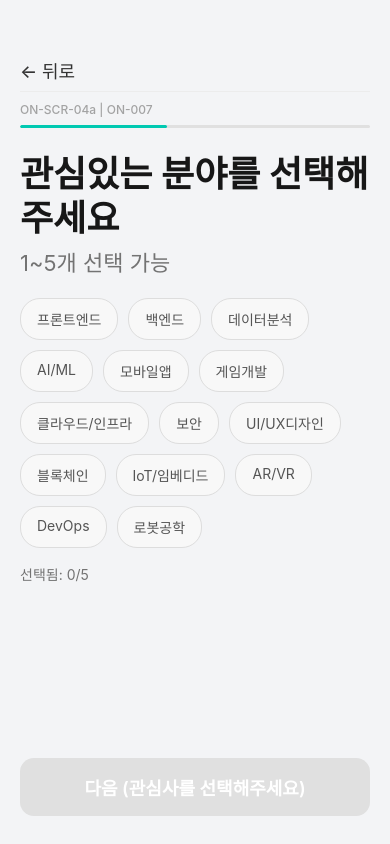
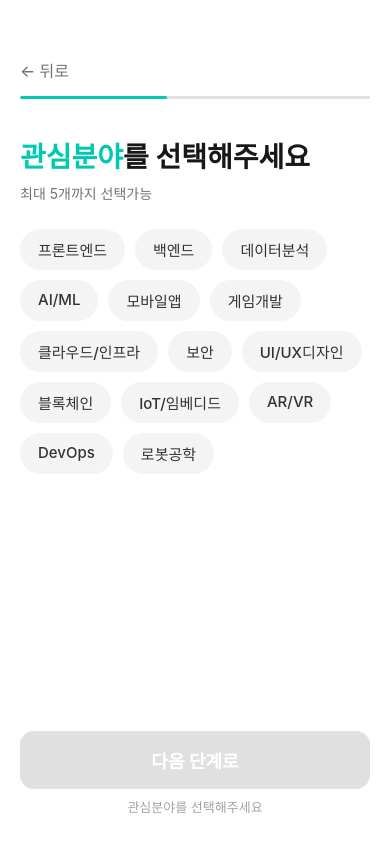
Before and after one commit to Tracktory/Frontend, a React Native app: screen /InterestSelect in a window 390 px wide. Built offline with nearby package versions, Linux system fonts and the light colour scheme; what react-native-worklets would draw is missing.

Commit message:
feat: 관심분야 선택 화면 스타일 적용

```diff
--- a/src/pages/onboarding/DevelopmentFieldSelectPage.tsx
+++ b/src/pages/onboarding/DevelopmentFieldSelectPage.tsx
@@ -5,6 +5,7 @@ import { StackScreenProps } from '@react-navigation/stack';
 import { Button } from '../../components/Button';
 import { ProgressBar } from '../../components/ProgressBar';
 import { OnboardingStackParamList } from '../../navigation/OnboardingNavigator';
+import { colors } from '../../styles/colors';
 import { useOnboardingStore } from '../../stores/onboardingStore';
 import { InterestChip } from './components/InterestChip';
 import { DEVELOPMENT_FIELD_OPTIONS } from './data/onboardingOptions';
@@ -15,35 +16,35 @@ export function DevelopmentFieldSelectPage({ navigation }: Props) {
   const selectedFields = useOnboardingStore((state) => state.developmentFields);
   const toggleField = useOnboardingStore((state) => state.toggleDevelopmentField);
   const maxReached = selectedFields.length >= 3;
+  const canProceed = selectedFields.length >= 1;
 
   const handleToggleField = (field: string) => {
     const alreadySelected = selectedFields.includes(field);
-    if (!alreadySelected && maxReached) {
-      console.log('[Onboarding] 흥미 개발분야는 최대 3개까지 선택할 수 있습니다.');
-      return;
-    }
+    if (!alreadySelected && maxReached) return;
     toggleField(field);
   };
 
   const handleNext = () => {
-    if (selectedFields.length < 1) return;
+    if (!canProceed) return;
     console.log('[Onboarding] 선택한 흥미 개발분야:', selectedFields);
     navigation.navigate('EmploymentPreference');
   };
 
   return (
     <View style={styles.screen}>
+      <View style={styles.headerRow}>
+        <Pressable onPress={() => navigation.goBack()} style={styles.backButton}>
+          <Text style={styles.backButtonText}>← 뒤로</Text>
+        </Pressable>
+      </View>
+
       <View style={styles.content}>
-        <View style={styles.headerRow}>
-          <Pressable onPress={() => navigation.goBack()} style={styles.backButton}>
-            <Text style={styles.backButtonText}>← 뒤로</Text>
-          </Pressable>
-        </View>
-
         <ProgressBar progress={0.56} />
 
-        <Text style={styles.title}>흥미있는 개발 분야를 선택해주세요</Text>
-        <Text style={styles.subtitle}>1~3개 선택</Text>
+        <Text style={styles.title}>
+          <Text style={styles.titleHighlight}>관심분야</Text>를 선택해주세요
+        </Text>
+        <Text style={styles.subtitle}>최대 3개까지 선택가능</Text>
 
         <View style={styles.chipGroup}>
           {DEVELOPMENT_FIELD_OPTIONS.map((field) => {
@@ -63,9 +64,10 @@ export function DevelopmentFieldSelectPage({ navigation }: Props) {
 
       <View style={styles.bottomArea}>
         <Button
-          title={selectedFields.length > 0 ? '다음' : '다음 (흥미 개발분야를 선택해주세요)'}
-          variant={selectedFields.length > 0 ? 'primary' : 'disabled'}
+          title="다음 단계로"
+          variant={canProceed ? 'primary' : 'disabled'}
           onPress={handleNext}
+          subtitle={canProceed ? undefined : '관심분야를 선택해주세요'}
         />
       </View>
     </View>
@@ -75,30 +77,52 @@ export function DevelopmentFieldSelectPage({ navigation }: Props) {
 const styles = StyleSheet.create({
   screen: {
     flex: 1,
-    backgroundColor: '#F3F4F6',
+    backgroundColor: colors.background,
     paddingHorizontal: 20,
     paddingTop: 48,
     paddingBottom: 28,
   },
-  content: { flex: 1 },
   headerRow: {
     minHeight: 44,
-    flexDirection: 'row',
-    alignItems: 'center',
-    borderBottomWidth: 1,
-    borderBottomColor: '#ECECEC',
-    marginBottom: 10,
+    justifyContent: 'center',
+    marginBottom: 4,
   },
-  backButton: { paddingVertical: 8, paddingRight: 12 },
-  backButtonText: { fontSize: 18, fontWeight: '500', color: '#333333' },
+  backButton: {
+    alignSelf: 'flex-start',
+    paddingVertical: 8,
+    paddingRight: 12,
+  },
+  backButtonText: {
+    fontSize: 16,
+    fontWeight: '500',
+    color: colors.textSecondary,
+  },
+  content: {
+    flex: 1,
+  },
   title: {
-    fontSize: 36,
-    lineHeight: 44,
+    fontSize: 28,
+    lineHeight: 36,
     fontWeight: '700',
-    color: '#171717',
+    color: colors.textPrimary,
+    marginTop: 16,
     marginBottom: 8,
   },
-  subtitle: { fontSize: 22, lineHeight: 30, color: '#737373', marginBottom: 20 },
-  chipGroup: { flexDirection: 'row', flexWrap: 'wrap', gap: 10, marginBottom: 16 },
-  bottomArea: { paddingTop: 12 },
+  titleHighlight: {
+    color: colors.primary,
+  },
+  subtitle: {
+    fontSize: 14,
+    lineHeight: 22,
+    color: colors.textSecondary,
+    marginBottom: 24,
+  },
+  chipGroup: {
+    flexDirection: 'row',
+    flexWrap: 'wrap',
+    gap: 10,
+  },
+  bottomArea: {
+    paddingTop: 12,
+  },
 });
--- a/src/pages/onboarding/InterestSelectPage.tsx
+++ b/src/pages/onboarding/InterestSelectPage.tsx
@@ -5,6 +5,7 @@ import { StackScreenProps } from '@react-navigation/stack';
 import { Button } from '../../components/Button';
 import { ProgressBar } from '../../components/ProgressBar';
 import { OnboardingStackParamList } from '../../navigation/OnboardingNavigator';
+import { colors } from '../../styles/colors';
 import { useOnboardingStore } from '../../stores/onboardingStore';
 import { InterestChip } from './components/InterestChip';
 import { INTEREST_OPTIONS } from './data/onboardingOptions';
@@ -16,40 +17,35 @@ export function InterestSelectPage({ navigation }: Props) {
   const toggleInterest = useOnboardingStore((state) => state.toggleInterest);
 
   const maxReached = selectedInterests.length >= 5;
+  const canProceed = selectedInterests.length >= 1;
 
   const handleToggleInterest = (interest: string) => {
     const alreadySelected = selectedInterests.includes(interest);
-
-    if (!alreadySelected && maxReached) {
-      console.log('[Onboarding] 관심사는 최대 5개까지 선택할 수 있습니다.');
-      return;
-    }
-
+    if (!alreadySelected && maxReached) return;
     toggleInterest(interest);
   };
 
   const handleNext = () => {
-    if (selectedInterests.length < 1) {
-      return;
-    }
+    if (!canProceed) return;
     console.log('[Onboarding] 선택한 관심사:', selectedInterests);
     navigation.navigate('DevelopmentFieldSelect');
   };
 
   return (
     <View style={styles.screen}>
+      <View style={styles.headerRow}>
+        <Pressable onPress={() => navigation.goBack()} style={styles.backButton}>
+          <Text style={styles.backButtonText}>← 뒤로</Text>
+        </Pressable>
+      </View>
+
       <View style={styles.content}>
-        <View style={styles.headerRow}>
-          <Pressable onPress={() => navigation.goBack()} style={styles.backButton}>
-            <Text style={styles.backButtonText}>← 뒤로</Text>
-          </Pressable>
-        </View>
-
-        <Text style={styles.screenId}>ON-SCR-04a | ON-007</Text>
         <ProgressBar progress={0.42} />
 
-        <Text style={styles.title}>관심있는 분야를 선택해주세요</Text>
-        <Text style={styles.subtitle}>1~5개 선택 가능</Text>
+        <Text style={styles.title}>
+          <Text style={styles.titleHighlight}>관심분야</Text>를 선택해주세요
+        </Text>
+        <Text style={styles.subtitle}>최대 5개까지 선택가능</Text>
 
         <View style={styles.chipGroup}>
           {INTEREST_OPTIONS.map((interest) => {
@@ -65,15 +61,14 @@ export function InterestSelectPage({ navigation }: Props) {
             );
           })}
         </View>
-
-        <Text style={styles.counterText}>선택됨: {selectedInterests.length}/5</Text>
       </View>
 
       <View style={styles.bottomArea}>
         <Button
-          title={selectedInterests.length > 0 ? '다음' : '다음 (관심사를 선택해주세요)'}
-          variant={selectedInterests.length > 0 ? 'primary' : 'disabled'}
+          title="다음 단계로"
+          variant={canProceed ? 'primary' : 'disabled'}
           onPress={handleNext}
+          subtitle={canProceed ? undefined : '관심분야를 선택해주세요'}
         />
       </View>
     </View>
@@ -83,65 +78,50 @@ export function InterestSelectPage({ navigation }: Props) {
 const styles = StyleSheet.create({
   screen: {
     flex: 1,
-    backgroundColor: '#F3F4F6',
+    backgroundColor: colors.background,
     paddingHorizontal: 20,
     paddingTop: 48,
     paddingBottom: 28,
   },
-  content: {
-    flex: 1,
-  },
   headerRow: {
     minHeight: 44,
-    flexDirection: 'row',
-    alignItems: 'center',
-    borderBottomWidth: 1,
-    borderBottomColor: '#ECECEC',
-    marginBottom: 10,
+    justifyContent: 'center',
+    marginBottom: 4,
   },
   backButton: {
+    alignSelf: 'flex-start',
     paddingVertical: 8,
     paddingRight: 12,
   },
   backButtonText: {
-    fontSize: 18,
+    fontSize: 16,
     fontWeight: '500',
-    color: '#333333',
+    color: colors.textSecondary,
   },
-  headerTitle: {
-    fontSize: 16,
-    fontWeight: '600',
-    color: '#333333',
-    marginLeft: 8,
-  },
-  screenId: {
-    fontSize: 12,
-    color: '#A3A3A3',
-    marginBottom: 8,
-    fontWeight: '500',
+  content: {
+    flex: 1,
   },
   title: {
-    fontSize: 36,
-    lineHeight: 44,
+    fontSize: 28,
+    lineHeight: 36,
     fontWeight: '700',
-    color: '#171717',
+    color: colors.textPrimary,
+    marginTop: 16,
     marginBottom: 8,
   },
+  titleHighlight: {
+    color: colors.primary,
+  },
   subtitle: {
-    fontSize: 22,
-    lineHeight: 30,
-    color: '#737373',
-    marginBottom: 20,
+    fontSize: 14,
+    lineHeight: 22,
+    color: colors.textSecondary,
+    marginBottom: 24,
   },
   chipGroup: {
     flexDirection: 'row',
     flexWrap: 'wrap',
     gap: 10,
-    marginBottom: 16,
-  },
-  counterText: {
-    fontSize: 14,
-    color: '#737373',
   },
   bottomArea: {
     paddingTop: 12,
--- a/src/pages/onboarding/components/InterestChip.tsx
+++ b/src/pages/onboarding/components/InterestChip.tsx
@@ -27,29 +27,27 @@ export function InterestChip({ label, selected, disabled = false, onPress }: Int
 
 const styles = StyleSheet.create({
   chip: {
-    borderRadius: 20,
-    borderWidth: 1,
-    borderColor: '#DDDDDD',
-    backgroundColor: '#F8F8F8',
+    borderRadius: 100,
+    backgroundColor: '#F4F4F4',
     paddingVertical: 10,
-    paddingHorizontal: 16,
+    paddingHorizontal: 18,
   },
   chipSelected: {
-    borderColor: '#2563EB',
-    backgroundColor: '#2563EB',
+    backgroundColor: '#00C9B1',
   },
   chipDisabled: {
-    opacity: 0.45,
+    opacity: 0.35,
   },
   chipText: {
-    fontSize: 14,
-    color: '#555555',
+    fontSize: 15,
+    color: '#333333',
+    fontWeight: '500',
   },
   chipTextSelected: {
     color: '#FFFFFF',
     fontWeight: '600',
   },
   pressed: {
-    opacity: 0.9,
+    opacity: 0.85,
   },
 });
--- a/src/pages/onboarding/data/onboardingOptions.ts
+++ b/src/pages/onboarding/data/onboardingOptions.ts
@@ -15,7 +15,7 @@ export const INTEREST_OPTIONS = [
   '로봇공학',
 ];
 
-export const DEVELOPMENT_FIELD_OPTIONS = ['앱 개발', '웹 개발', '데이터 분석', '게임 개발', 'AI/머신러닝', '보안'];
+export const DEVELOPMENT_FIELD_OPTIONS = ['앱개발', '웹개발', '데이터분석', '게임개발', 'AI/머신러닝', '보안'];
 
 export const COMPANY_TYPE_OPTIONS = ['대기업', '스타트업', 'IT기업', '공공기관', '외국계', '프리랜서'];
 
```
